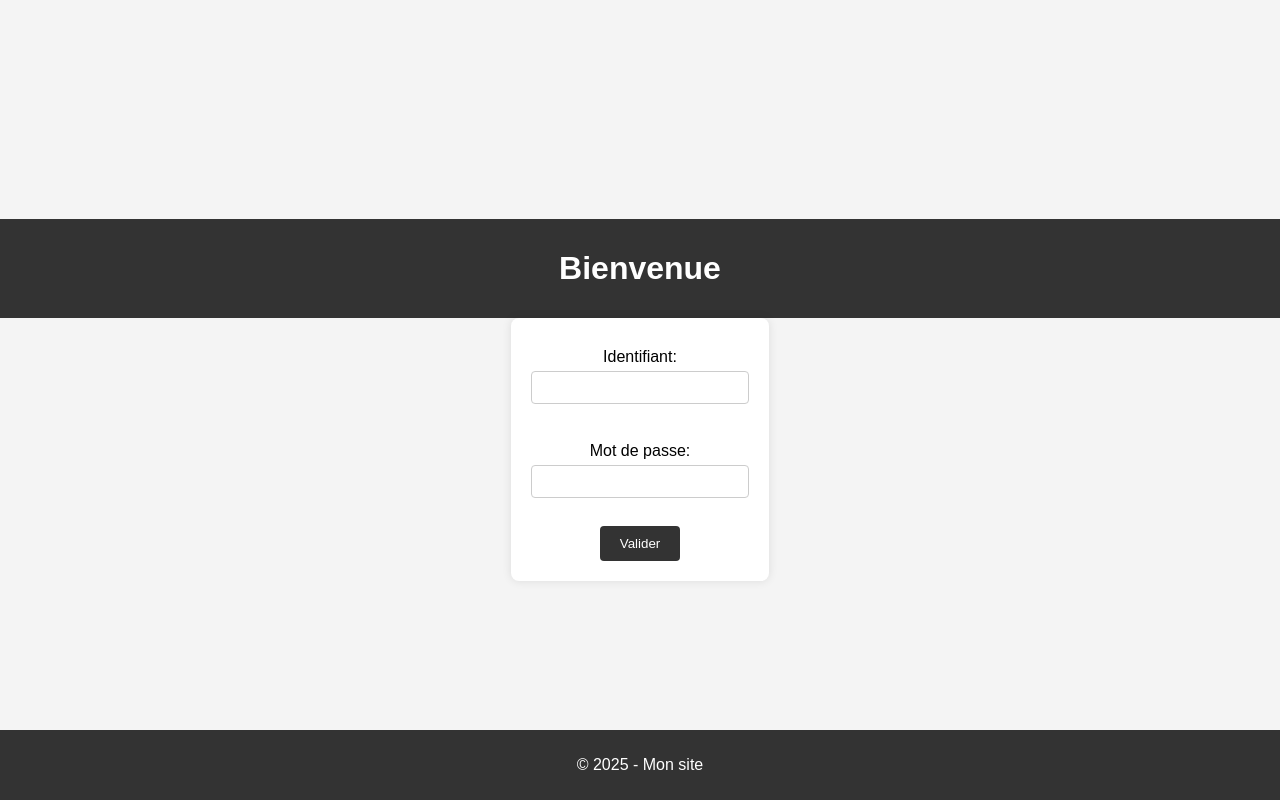
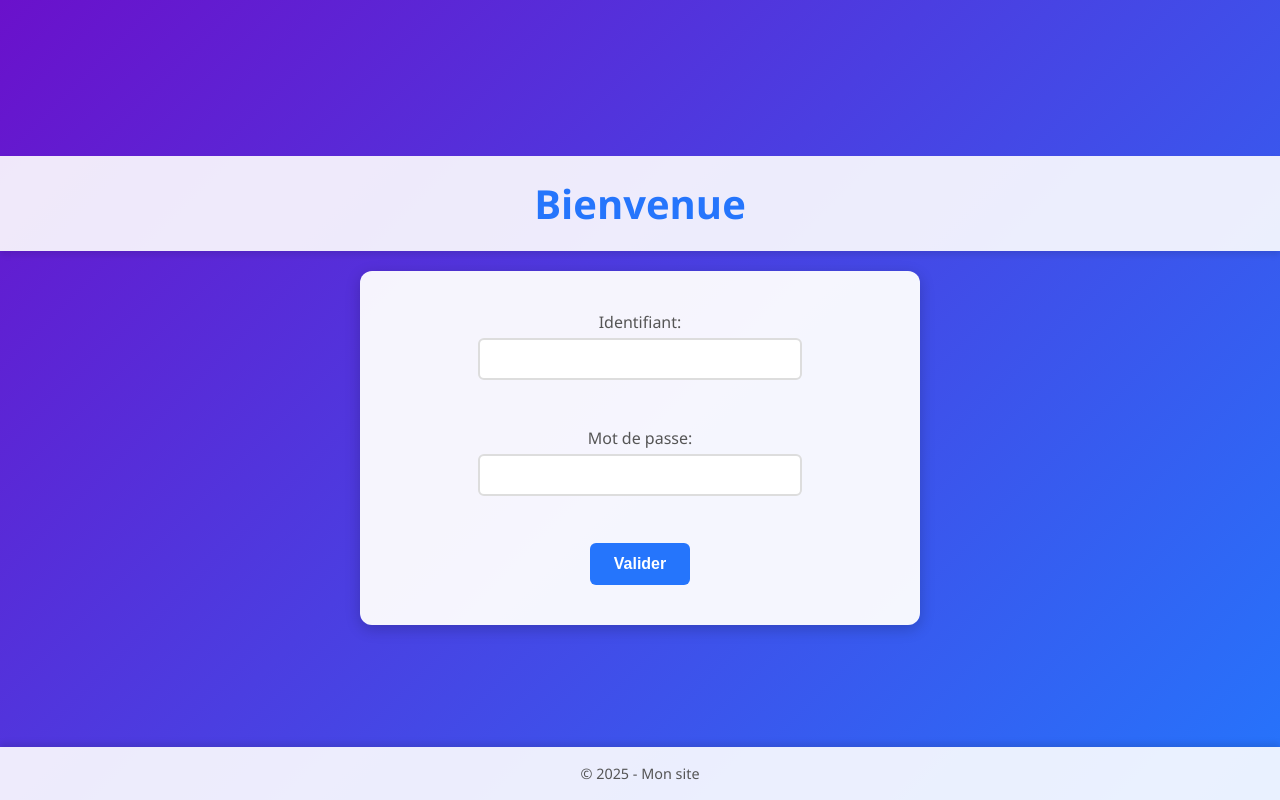
Before and after one commit to NobodyIsHere11/mon-site-web, a plain HTML site: page index.html in a window 1280 px wide. Drawn offline with Linux system fonts and the light colour scheme.

Commit message:
styles.css

```diff
--- a/styles.css
+++ b/styles.css
@@ -1,68 +1,133 @@
+/* Reset de base */
 body {
-    font-family: Arial, sans-serif;
+    font-family: 'Segoe UI', Tahoma, Geneva, Verdana, sans-serif;
     margin: 0;
     padding: 0;
     display: flex;
     flex-direction: column;
     align-items: center;
     justify-content: center;
-    height: 100vh;
-    background-color: #f4f4f4;
+    min-height: 100vh;
+    background: linear-gradient(135deg, #6a11cb, #2575fc);
+    color: #333;
 }
 
+/* En-tête */
 header {
-    background-color: #333;
-    color: white;
-    padding: 10px 0;
+    background-color: rgba(255, 255, 255, 0.9);
+    color: #333;
+    padding: 20px 0;
     text-align: center;
+    width: 100%;
+    box-shadow: 0 4px 6px rgba(0, 0, 0, 0.1);
+}
+
+header h1 {
+    margin: 0;
+    font-size: 2.5rem;
+    font-weight: 600;
+    color: #2575fc;
+}
+
+/* Contenu principal */
+main {
+    background-color: rgba(255, 255, 255, 0.95);
+    padding: 30px;
+    border-radius: 12px;
+    box-shadow: 0 4px 15px rgba(0, 0, 0, 0.2);
+    text-align: center;
+    max-width: 500px;
+    width: 90%;
+    margin: 20px;
+}
+
+/* Formulaire */
+form {
+    display: flex;
+    flex-direction: column;
+    align-items: center;
     width: 100%;
 }
 
-main {
-    background-color: white;
-    padding: 20px;
-    border-radius: 8px;
-    box-shadow: 0 0 10px rgba(0, 0, 0, 0.1);
-    text-align: center;
+label {
+    margin: 10px 0 5px;
+    font-weight: 500;
+    color: #555;
 }
 
+input {
+    padding: 10px;
+    margin-bottom: 15px;
+    width: 100%;
+    max-width: 300px;
+    border: 2px solid #ddd;
+    border-radius: 6px;
+    font-size: 1rem;
+    transition: border-color 0.3s ease;
+}
+
+input:focus {
+    border-color: #2575fc;
+    outline: none;
+}
+
+button {
+    padding: 12px 24px;
+    background-color: #2575fc;
+    color: white;
+    border: none;
+    border-radius: 6px;
+    cursor: pointer;
+    font-size: 1rem;
+    font-weight: 600;
+    transition: background-color 0.3s ease, transform 0.2s ease;
+    margin: 10px 5px;
+}
+
+button:hover {
+    background-color: #1a5bbf;
+    transform: translateY(-2px);
+}
+
+button:active {
+    transform: translateY(0);
+}
+
+button[type="reset"] {
+    background-color: #ff4b5c;
+}
+
+button[type="reset"]:hover {
+    background-color: #e43a4a;
+}
+
+/* Pied de page */
 footer {
-    background-color: #333;
-    color: white;
-    padding: 10px 0;
+    background-color: rgba(255, 255, 255, 0.9);
+    color: #333;
+    padding: 15px 0;
     text-align: center;
     width: 100%;
     position: fixed;
     bottom: 0;
+    box-shadow: 0 -4px 6px rgba(0, 0, 0, 0.1);
 }
 
-form {
-    display: flex;
-    flex-direction: column;
-    align-items: center;
+footer p {
+    margin: 0;
+    font-size: 0.9rem;
+    color: #555;
 }
 
-label {
-    margin: 10px 0 5px;
+/* Effets supplémentaires */
+h2 {
+    color: #2575fc;
+    font-size: 2rem;
+    margin-bottom: 20px;
 }
 
-input {
-    padding: 8px;
-    margin-bottom: 10px;
-    width: 200px;
-    border: 1px solid #ccc;
-    border-radius: 4px;
+p {
+    font-size: 1.1rem;
+    color: #555;
+    line-height: 1.6;
 }
-
-button {
-    padding: 10px 20px;
-    background-color: #333;
-    color: white;
-    border: none;
-    border-radius: 4px;
-    cursor: pointer;
-}
-
-button:hover {
-    background-color: #555;
-}
```
